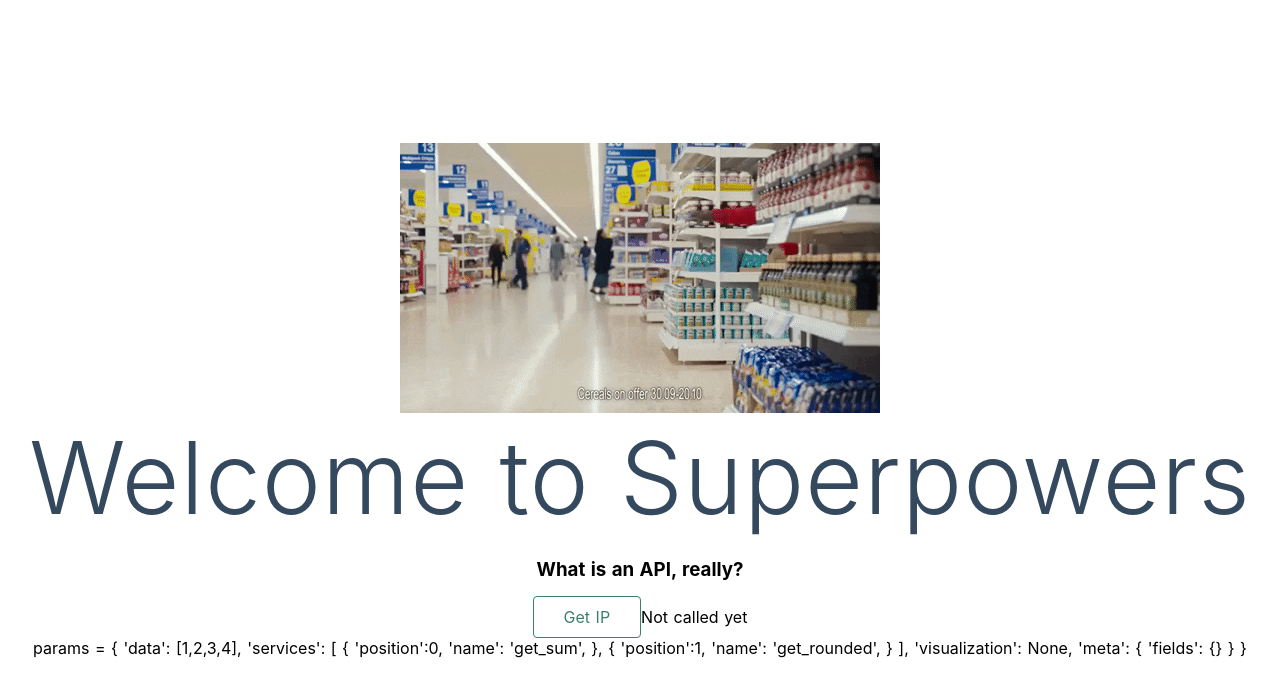
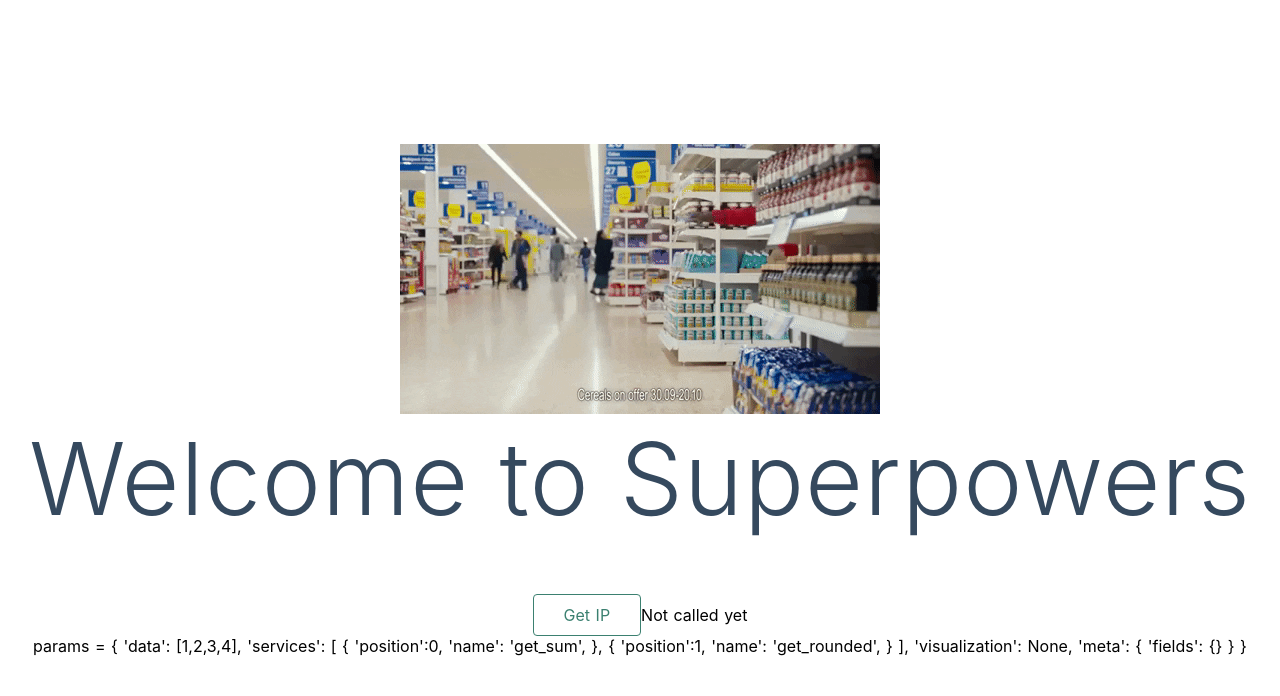
Before and after one commit to TM312/superpowers, a Nuxt app in the folder sample_front/: page / in a window 1280 px wide. Shown: the top 696 px of the page. Built offline with nearby package versions, Linux system fonts and the light colour scheme.

Commit message:
nit: Sanitize landing

```diff
--- a/sample_front/pages/index.vue
+++ b/sample_front/pages/index.vue
@@ -5,7 +5,7 @@
             <br />
             <h1 class="title">Welcome to Superpowers</h1>
             <br />
-            <h3>What is an API, really?</h3>
+            <br />
             <div class="links">
                 <span @click="getAdd()" class="button--green"> Get IP </span>
                 <span>{{ result ? result : "Not called yet" }}</span>
```
